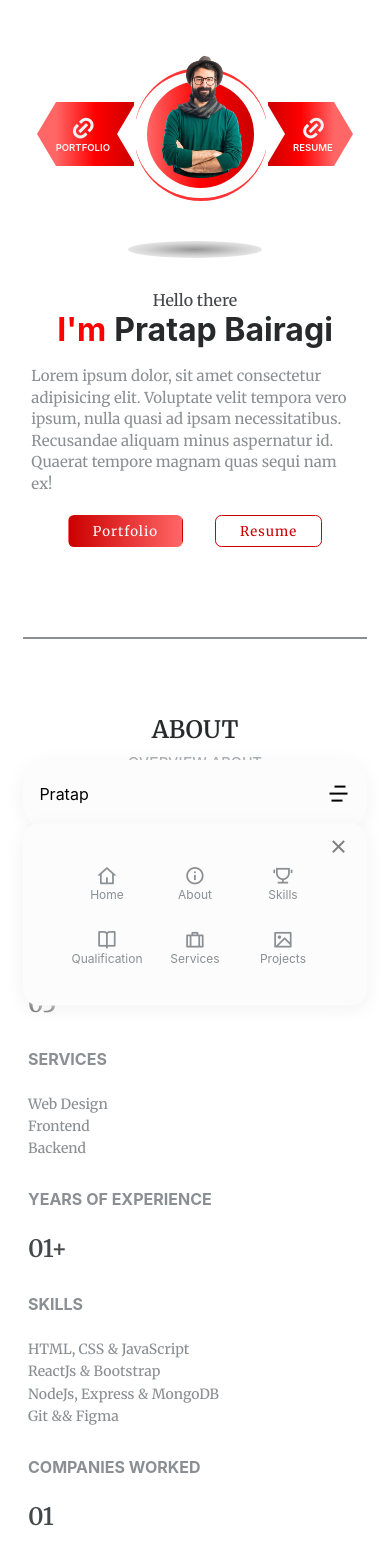
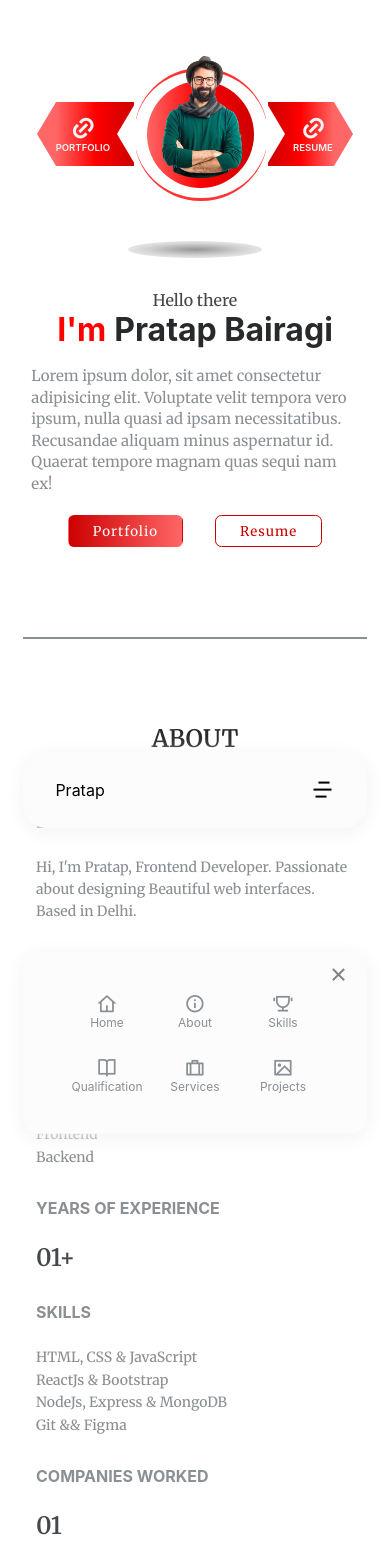
Before and after one commit to pratapbairagi/portfolio3, a React (Create React App) app in the folder portfolio/: page / in a window 390 px wide. Shown: the top 1568 px of the page. Built offline with nearby package versions, Linux system fonts and the light colour scheme.

Commit message:
modifying css

```diff
--- a/portfolio/src/App.css
+++ b/portfolio/src/App.css
@@ -222,12 +222,12 @@ section::after {
   display: flex;
   width: max-content;
   max-width: 100%;
-  gap: 0.3rem;
+  column-gap: 0.3rem;
   display: flex;
   flex-wrap: wrap;
   justify-content: center;
   align-items: center;
-  gap: 0;
+  /* gap: 0; */
   column-gap: 0.5rem;
   font-size: var(--h1-font-size);
   font-weight: var(--font-extra-bold);
@@ -1005,7 +1005,7 @@ font-weight: var(--font-regular);
 
 }
 
-.projects_flex>div a:hover {
+.projects_flex > div a:hover {
   background-color: var(--container-color);
   color: var(--text-color-light);
   border: 1px solid transparent;
@@ -1047,6 +1047,16 @@ a:hover{
   .grid {
     grid-template-columns: repeat(1, 100%);
   }
+
+    /* nav */
+    .nav_container {
+      height: 9dvh;
+      padding: 1rem 2rem;
+    }
+     .nav {
+      transform: translateY(110%);
+      align-items: center;
+    }
 
   .hero_container,
   .about_container,
@@ -1056,7 +1066,7 @@ a:hover{
   .projects_container,
   .testimonial_container,
   .contact_container {
-    padding: 8dvh 1.75rem 8dvh 1.75rem;
+    padding: 9dvh 2rem 9dvh 2rem;
   }
 
   .about_container .content,
@@ -1080,7 +1090,7 @@ a:hover{
   }
 
   .active_nav {
-    transform: translateY(-8.7rem);
+    transform: translateY(-8rem);
   }
 
   /* skills */
@@ -1105,6 +1115,16 @@ a:hover{
 @media only screen and (max-width : 767px) {
   .grid {
     grid-template-columns: repeat(1, 100%);
+  }
+
+   /* nav */
+   .nav_container {
+    height: 9dvh;
+    padding: 1rem 2rem;
+  }
+   .nav {
+    transform: translateY(110%);
+    align-items: center;
   }
 
   .about_container,
@@ -1114,7 +1134,7 @@ a:hover{
   .projects_container,
   .testimonial_container,
   .contact_container {
-    padding: 8dvh 1.75rem 8dvh 1.75rem;
+    padding: 9dvh 2.25rem 9dvh 2.25rem;
   }
 
   .about_container .content,
@@ -1144,7 +1164,7 @@ a:hover{
   }
 
   .active_nav {
-    transform: translateY(-8.7rem);
+    transform: translateY(-8rem);
   }
 
   /* skills */
@@ -1222,7 +1242,7 @@ a:hover{
   .projects_container,
   .testimonial_container,
   .contact_container {
-    padding: 14dvh 1.75rem 14dvh 1.75rem;
+    padding: 14dvh 2.5rem 14dvh 2.5rem;
   }
 
   .about_container .content,
```
